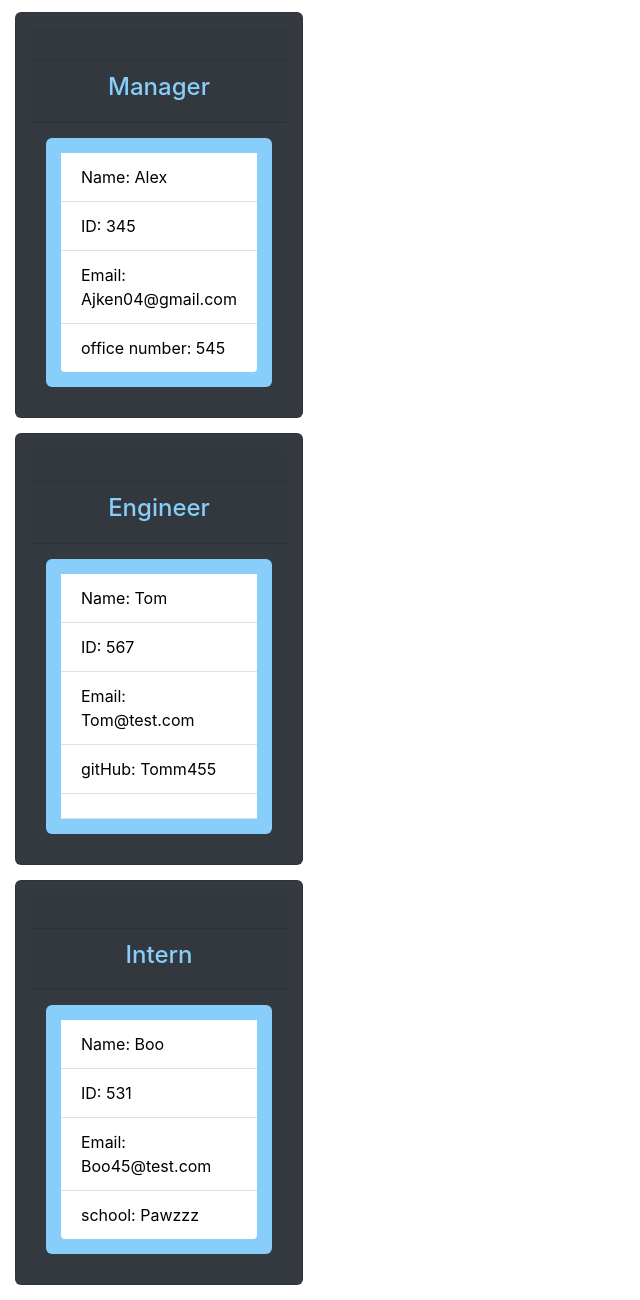
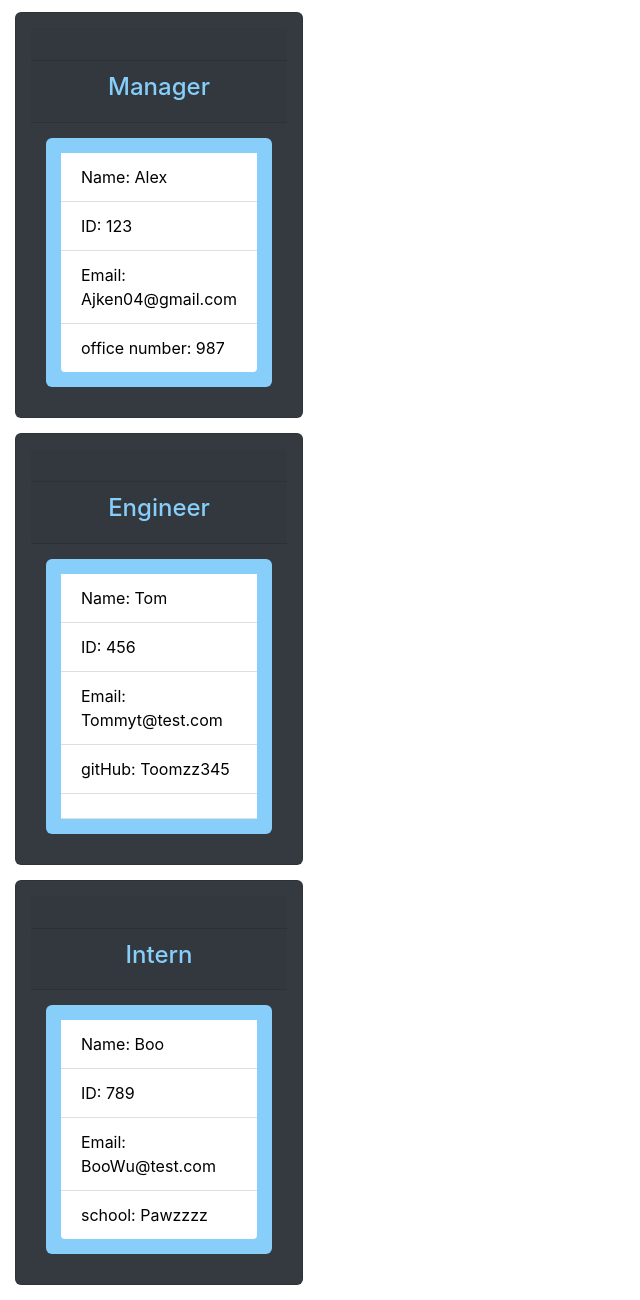
Before and after one commit to Aken00/Team-Profile-Generator, a website: page index.html in a window 1280 px wide. Shown: the part 85-1385 px from the top of the page, without its empty margins (0-640 px from the left). Drawn offline with nearby package versions, Linux system fonts and the light colour scheme.

Commit message:
new list

```diff
--- a/index.html
+++ b/index.html
@@ -32,9 +32,9 @@
 
             <ul class="list-group list-group-flush text">
                 <li class="list-group-item">Name: Alex</li>
-                <li class="list-group-item">ID: 345</li>
+                <li class="list-group-item">ID: 123</li>
                 <li class="list-group-item">Email: Ajken04@gmail.com</li>
-                <li class="list-group-item"> office number: 545</li>
+                <li class="list-group-item"> office number: 987</li>
             </ul>
         </div>
         <div class="card bg-dark justify-content-center align-items-center" style="width: 18rem;">
@@ -48,9 +48,9 @@
 
             <ul class="list-group list-group-flush text">
                 <li class="list-group-item">Name: Tom</li>
-                <li class="list-group-item">ID: 567</li>
-                <li class="list-group-item">Email: Tom@test.com</li>
-                <li class="list-group-item"> gitHub: Tomm455</li>
+                <li class="list-group-item">ID: 456</li>
+                <li class="list-group-item">Email: Tommyt@test.com</li>
+                <li class="list-group-item"> gitHub: Toomzz345</li>
                 <li class="list-group-item"> <a href = "https://www.github.com/undefined" target= "_blank"</a></li>
             </ul>
         </div>
@@ -65,9 +65,9 @@
 
             <ul class="list-group list-group-flush text">
                 <li class="list-group-item">Name: Boo</li>
-                <li class="list-group-item">ID: 531</li>
-                <li class="list-group-item">Email: Boo45@test.com</li>
-                <li class="list-group-item"> school: Pawzzz</li>
+                <li class="list-group-item">ID: 789</li>
+                <li class="list-group-item">Email: BooWu@test.com</li>
+                <li class="list-group-item"> school: Pawzzzz</li>
             </ul>
         </div>
 
```
Also changed, not shown: index.js (deleted, +0 -8 lines).
